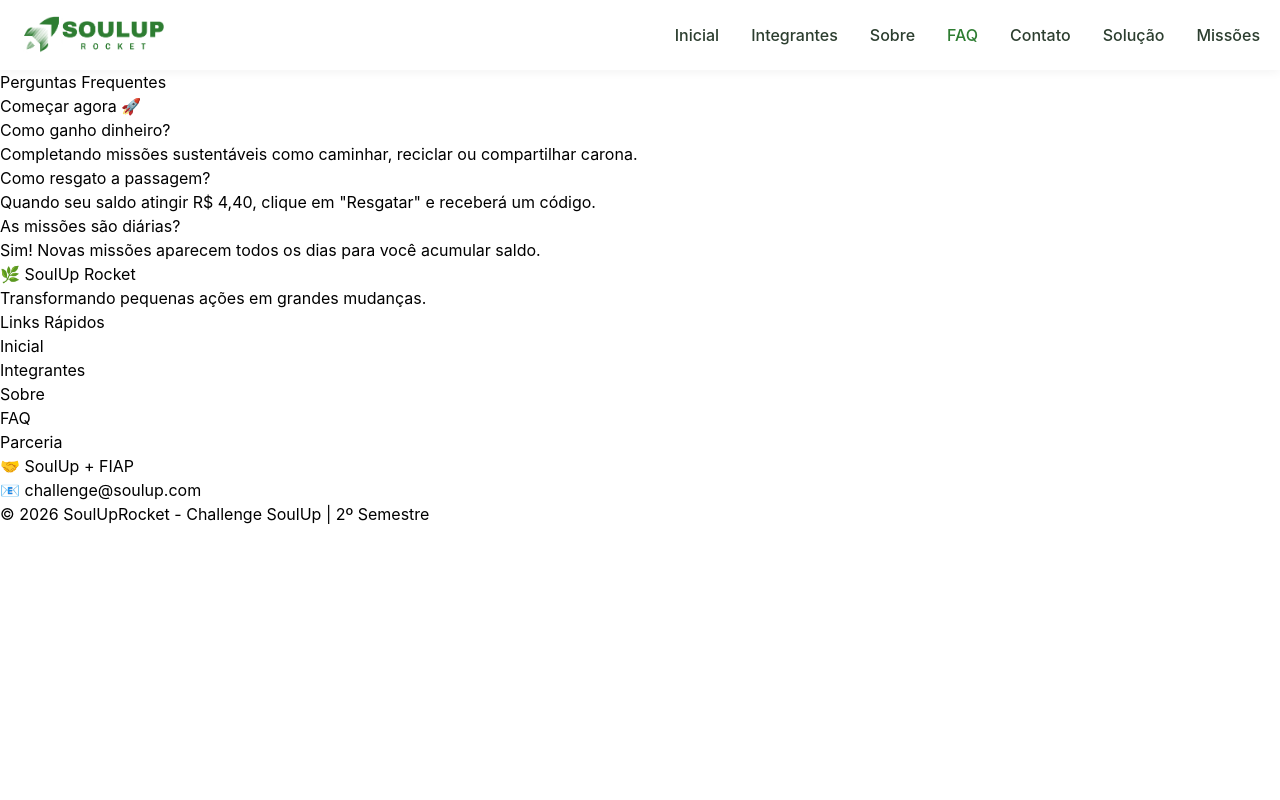
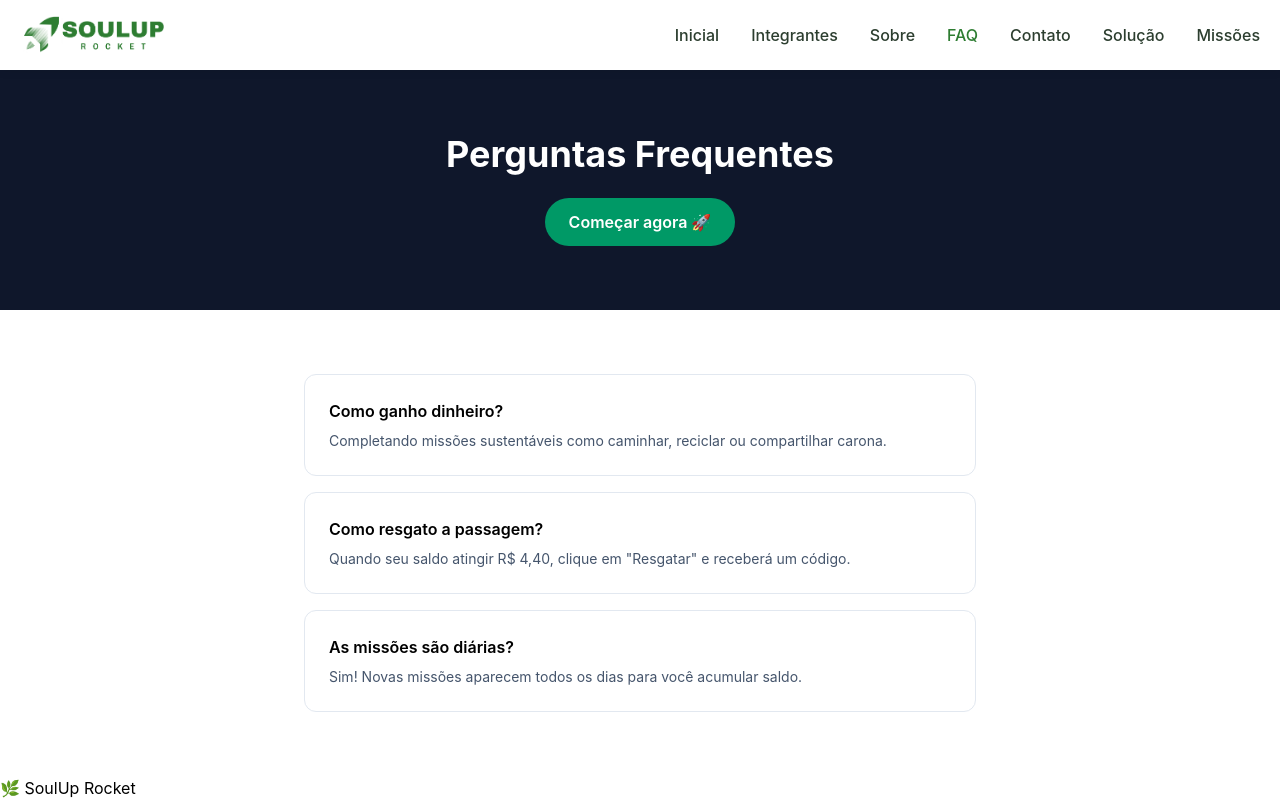
Before and after one commit to TailyniDev/SOUL-UP---Challenger, a React (Vite) app in the folder soul-up-rocket/: page /faq in a window 1280 px wide. Shown: the top 800 px of the page. Built offline with nearby package versions, Linux system fonts and the light colour scheme.

Commit message:
style: estiliza pagina FAQ com Tailwind

```diff
--- a/soul-up-rocket/src/pages/Faq/index.tsx
+++ b/soul-up-rocket/src/pages/Faq/index.tsx
@@ -1,25 +1,43 @@
 export default function Faq() {
   return (
     <div>
-      <h1>Perguntas Frequentes</h1>
-      <a href="/login">Começar agora 🚀</a>
+      <section className="bg-slate-900 text-white text-center py-16 px-4">
+        <h1 className="text-4xl font-bold mb-6">Perguntas Frequentes</h1>
+        <a
+          href="/login"
+          className="inline-block bg-emerald-600 text-white font-semibold px-6 py-3 rounded-full"
+        >
+          Começar agora 🚀
+        </a>
+      </section>
 
-      <div>
-        <div>
-          <h3>Como ganho dinheiro?</h3>
-          <p>Completando missões sustentáveis como caminhar, reciclar ou compartilhar carona.</p>
+      <section className="py-16 px-4">
+        <div className="max-w-2xl mx-auto space-y-4">
+          <div className="bg-white border border-slate-200 rounded-xl p-6">
+            <h3 className="font-semibold mb-2">Como ganho dinheiro?</h3>
+            <p className="text-sm text-slate-600">
+              Completando missões sustentáveis como caminhar, reciclar ou
+              compartilhar carona.
+            </p>
+          </div>
+
+          <div className="bg-white border border-slate-200 rounded-xl p-6">
+            <h3 className="font-semibold mb-2">Como resgato a passagem?</h3>
+            <p className="text-sm text-slate-600">
+              Quando seu saldo atingir R$ 4,40, clique em "Resgatar" e receberá
+              um código.
+            </p>
+          </div>
+
+          <div className="bg-white border border-slate-200 rounded-xl p-6">
+            <h3 className="font-semibold mb-2">As missões são diárias?</h3>
+            <p className="text-sm text-slate-600">
+              Sim! Novas missões aparecem todos os dias para você acumular
+              saldo.
+            </p>
+          </div>
         </div>
-
-        <div>
-          <h3>Como resgato a passagem?</h3>
-          <p>Quando seu saldo atingir R$ 4,40, clique em "Resgatar" e receberá um código.</p>
-        </div>
-
-        <div>
-          <h3>As missões são diárias?</h3>
-          <p>Sim! Novas missões aparecem todos os dias para você acumular saldo.</p>
-        </div>
-      </div>
+      </section>
     </div>
-  )
+  );
 }
```
